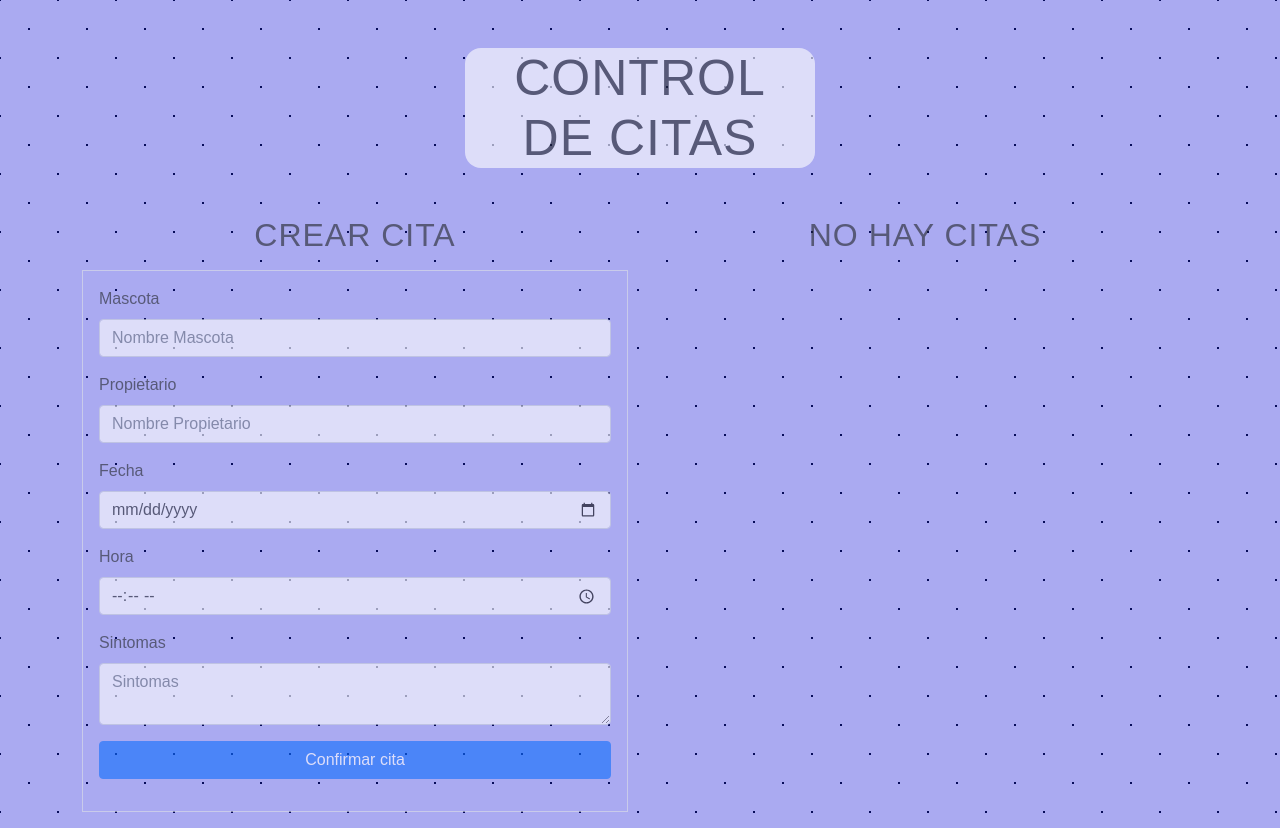
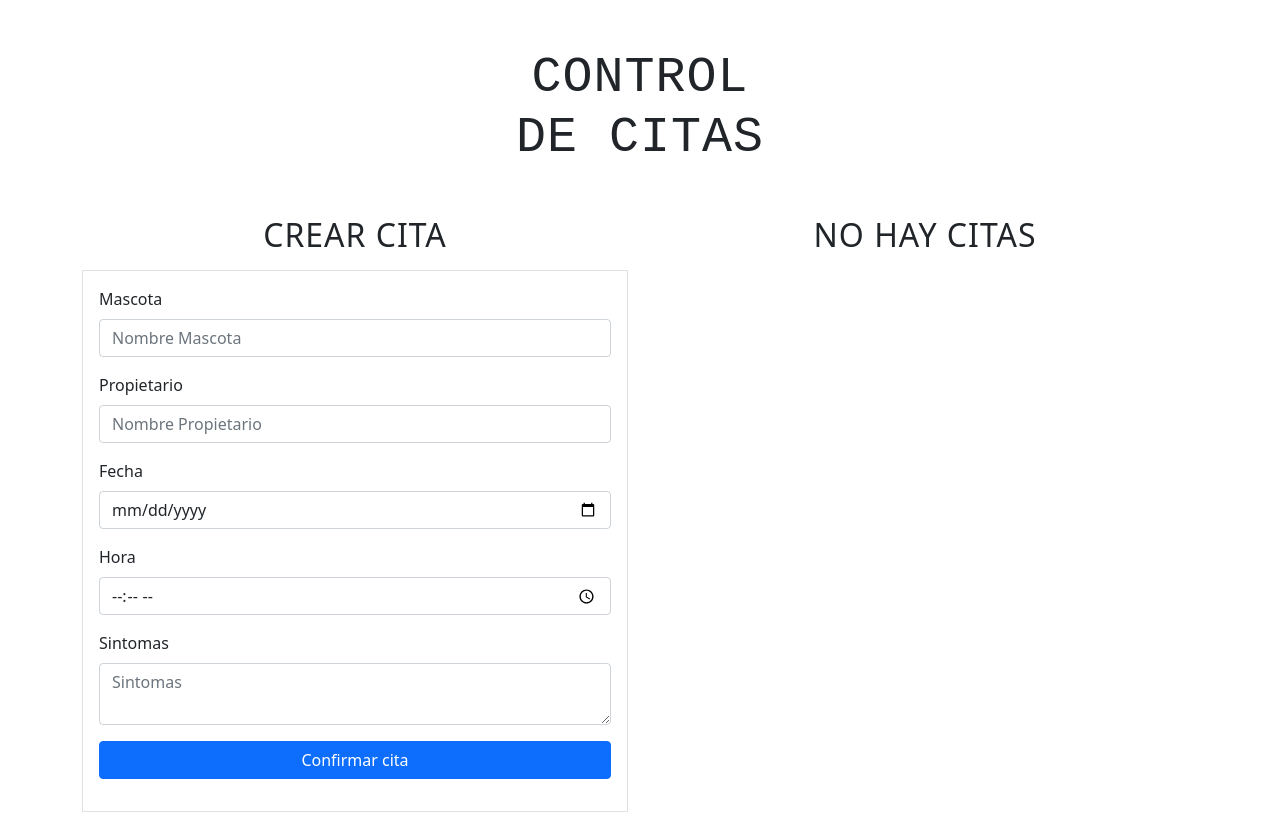
Before and after one commit to MaxiDiaz11/ControlDeCitas-React, a React (Create React App) app: page / in a window 1280 px wide. Built offline with nearby package versions, Linux system fonts and the light colour scheme.

Commit message:
se cambio los estilos del background

```diff
--- a/src/index.css
+++ b/src/index.css
@@ -1,28 +1,56 @@
+html {
+  height: 100%;
+}
+
 body {
   margin: 0;
   padding: 0;
-  font-family: sans-serif;
-  background-color: #aaaaf1;
-  opacity: 0.6;
-  background-image: radial-gradient(
-      #070c59 1.4500000000000002px,
-      transparent 1.4500000000000002px
-    ),
-    radial-gradient(#070c59 1.4500000000000002px, #aaaaf1 1.4500000000000002px);
-  background-size: 58px 58px;
-  background-position: 0 0, 29px 29px;
 }
 
-h2{
+.bg {
+  animation: slide 3s ease-in-out infinite alternate;
+  background-image: linear-gradient(-60deg, #6c3 50%, #09f 50%);
+  bottom: 0;
+  left: -50%;
+  opacity: 0.5;
+  position: fixed;
+  right: -50%;
+  top: 0;
+  z-index: -1;
+}
+
+.bg2 {
+  animation-direction: alternate-reverse;
+  animation-duration: 4s;
+}
+
+.bg3 {
+  animation-duration: 5s;
+}
+
+h1 {
+  font-family: monospace;
+}
+
+@keyframes slide {
+  0% {
+    transform: translateX(-25%);
+  }
+  100% {
+    transform: translateX(25%);
+  }
+}
+
+h2 {
   text-transform: uppercase;
   letter-spacing: 1px;
 }
 
-.titulo{
+.titulo {
   font-size: 50px;
   background: rgb(255, 255, 255);
   width: 350px;
-  height:120px;
+  height: 120px;
   border-top-left-radius: 1rem;
   border-top-right-radius: 1rem;
   border-bottom-left-radius: 1rem;
@@ -31,7 +59,7 @@
   letter-spacing: 1px;
 }
 
-.error{
+.error {
   font-size: 25px;
   color: red;
   background-color: white;
@@ -42,7 +70,7 @@
   text-transform: uppercase;
   letter-spacing: 1px;
 }
-.lista{
+.lista {
   background-color: white;
   border-top-left-radius: 1rem;
   border-top-right-radius: 1rem;
@@ -50,5 +78,4 @@
   border-bottom-right-radius: 1rem;
   letter-spacing: 1px;
   font-size: 19px;
-
 }
```
